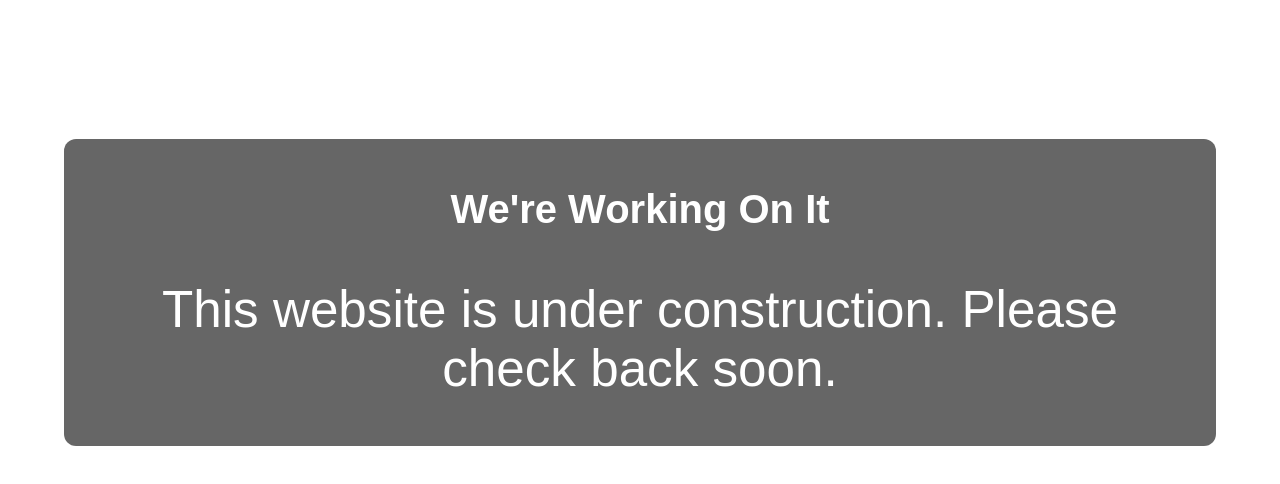
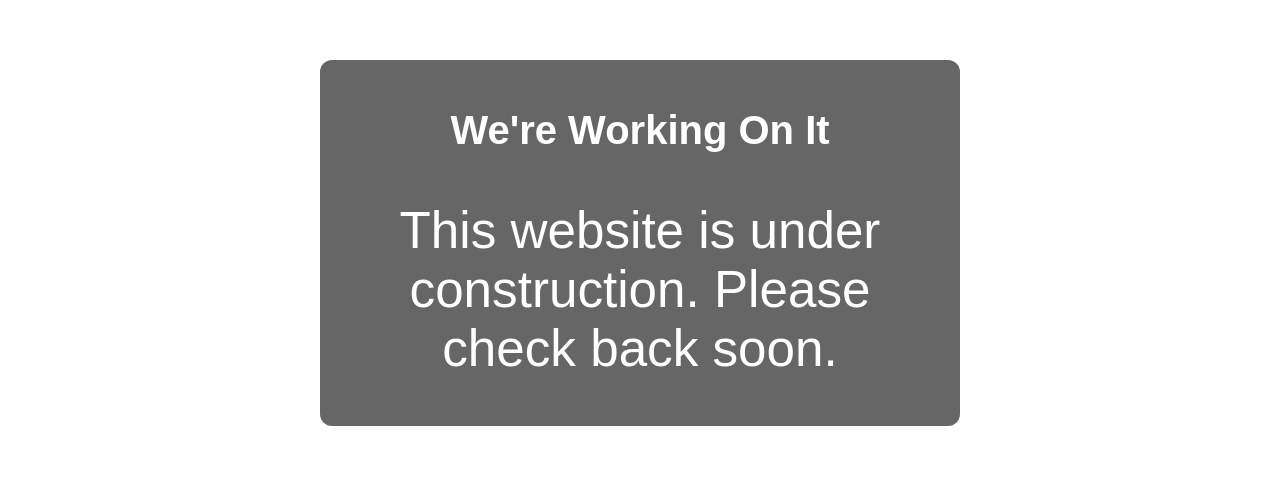
Before and after one commit to fregi-studiovendi/studiovendi, a plain HTML site: page index.html in a window 1280 px wide. Shown: the part 294-778 px from the top of the page. Drawn offline with Linux system fonts and the light colour scheme.

Commit message:
Update index.html

```diff
--- a/index.html
+++ b/index.html
@@ -14,22 +14,23 @@
 body {
   height: 100vh;
   background: url('img/under-construction.jpg') no-repeat center center/cover;
-  display: flex;
-  justify-content: center;
-  align-items: flex-end; /* <<< this aligns the content at the bottom */
+  position: relative;
   font-family: sans-serif;
 }
 
-   .overlay {
+
+.overlay {
+  position: absolute;
+  left: 50%;
+  bottom: 10%;
+  transform: translateX(-50%);
   background-color: rgba(0, 0, 0, 0.6);
   padding: 3rem 2rem;
   border-radius: 12px;
   text-align: center;
   color: white;
   max-width: 90%;
-  margin-bottom: 60px; /* <<< ADD THIS LINE */
 }
-
     h1 {
       font-size: 2.5rem;
       margin-bottom: 3rem;
```
